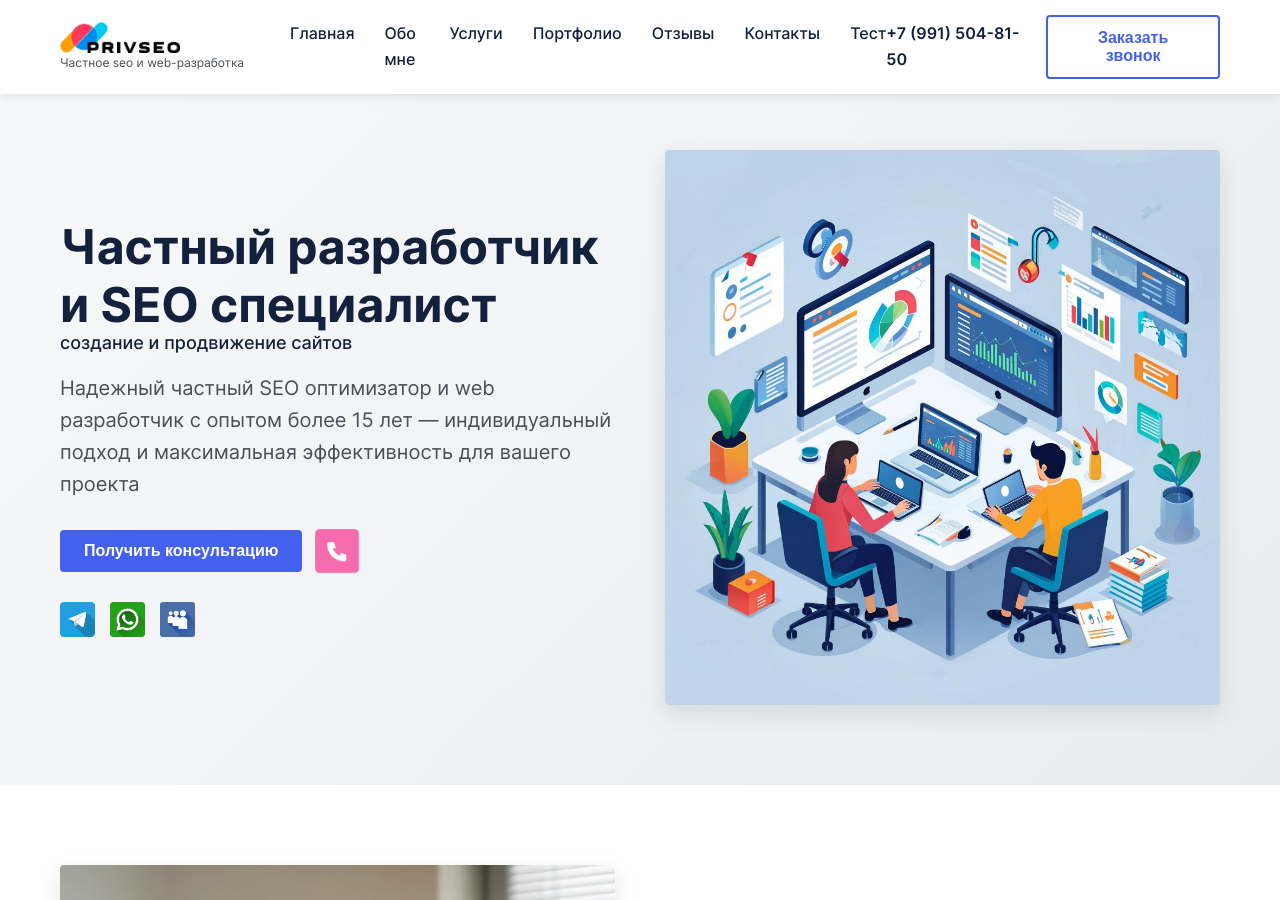
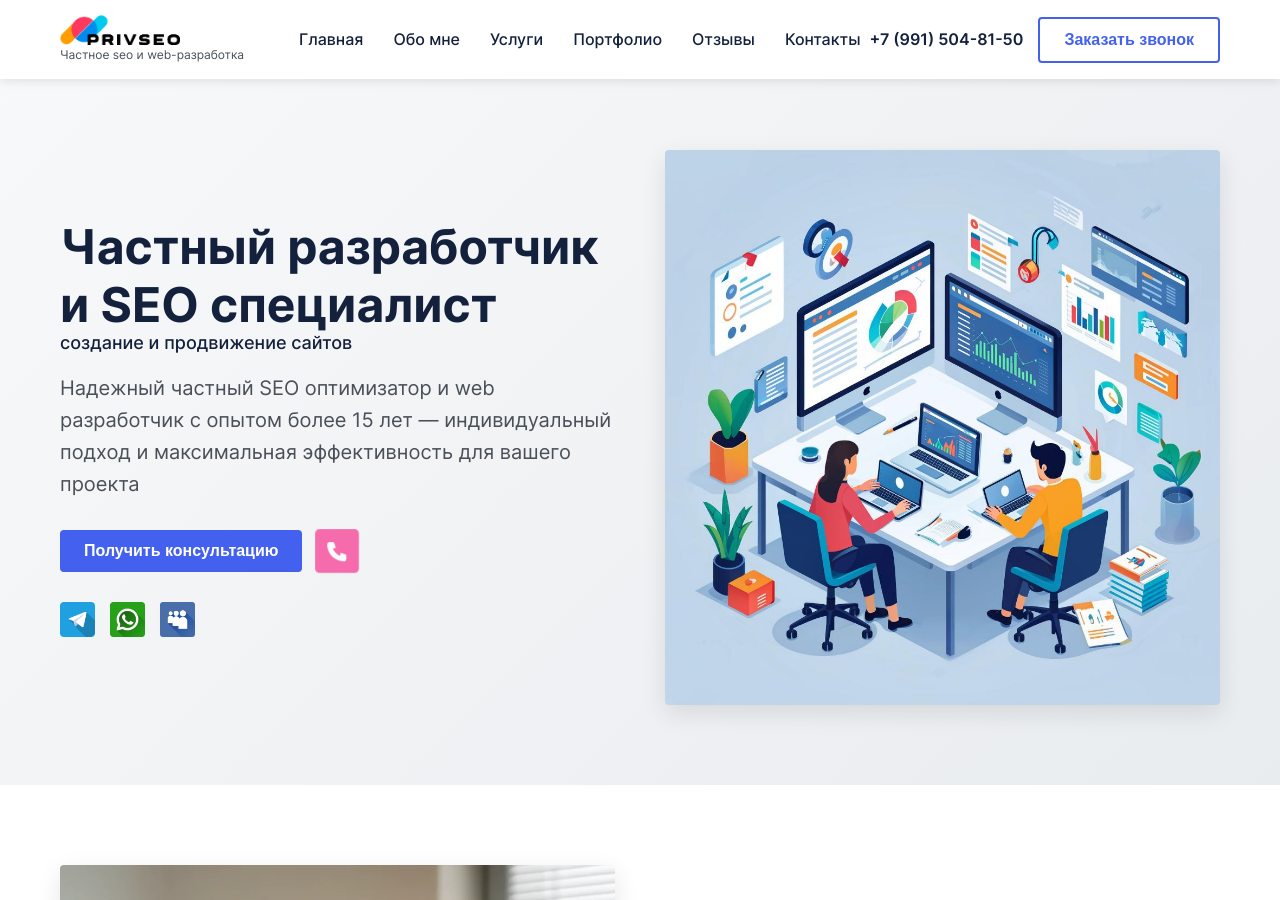
Before and after one commit to PrivateSeo/privateseo.github.io, a Jekyll site: the page built from index.html, in a window 1280 px wide and 900 px high. Built offline with Jekyll 4.4.1, drawn with Linux system fonts in a browser that asks for light colours.

Commit message:
Обновление меню через Telegram бота

```diff
--- a/_data/menu.yml
+++ b/_data/menu.yml
@@ -11,5 +11,3 @@ items:
   url: https://privseo.ru/#reviews
 - title: Контакты
   url: https://privseo.ru/#contact
-- title: Тест
-  url: /
```
